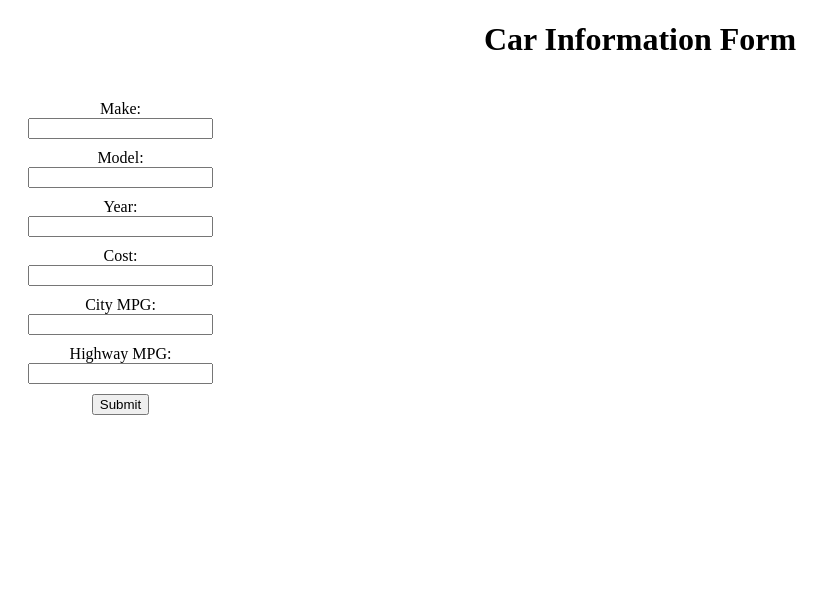
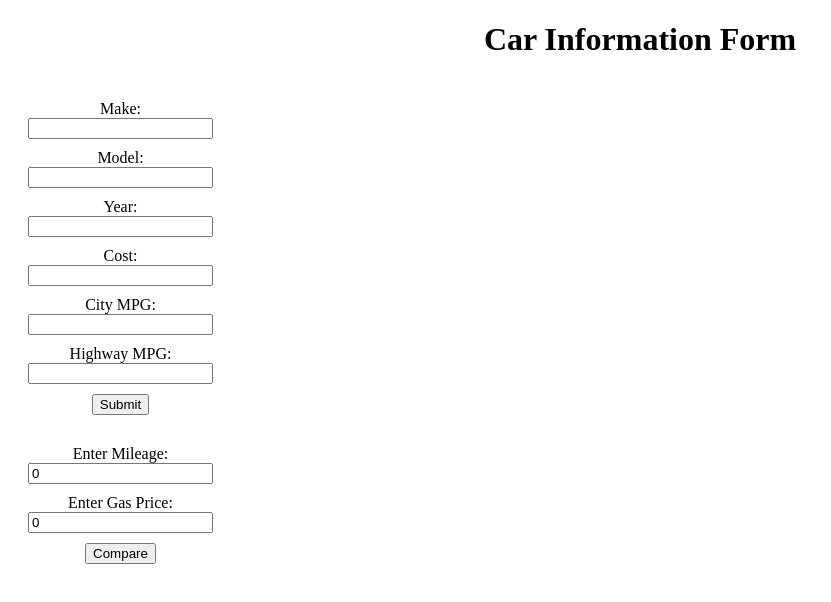
Before and after one commit to sfazliddin/CarComparison, a React (Vite) app: page / in a window 1280 px wide. Shown: the top 602 px of the page, without its empty margins (0-831 px from the left). Built offline with nearby package versions, Linux system fonts and the light colour scheme.

Commit message:
adding a feature to get the cost of driving a car

```diff
--- a/src/pages/EfficiencyComparison.jsx
+++ b/src/pages/EfficiencyComparison.jsx
@@ -23,9 +23,17 @@
   });
 
   const [carList, setCarList] = useState([]);
-
+  const [mileage, setMileage] = useState(0);
+  const [gasPrice, setGasPrice] = useState(0);
+  const [costAfterMileage, setCostAfterMileage] = useState(0);
   const handleChange = (e) => {
     setCarInfo({ ...carInfo, [e.target.name]: e.target.value });
+  };
+  const handleChangeMileage = (e) => {
+    setMileage(e.target.value);
+  };
+  const handleChangeGasPrice = (e) => {
+    setGasPrice(e.target.value);
   };
 
   const submitForm = () => {
@@ -53,6 +61,9 @@
       highwayMPG: "",
       combinedMPG: "",
     });
+  };
+  const compareForm = (index) => {
+    setCostAfterMileage(carList[index].cost - mileage + 1);
   };
 
   return (
@@ -168,6 +179,47 @@
                 Submit
               </button>
             </form>
+            <div>
+              <form style={{ marginTop: "30px" }}>
+                <div
+                  style={{
+                    marginBottom: "10px",
+                    display: "flex",
+                    flexDirection: "column",
+                  }}
+                >
+                  <label htmlFor="mileage">Enter Mileage:</label>
+                  <input
+                    type="number"
+                    id="mileage"
+                    name="mileage"
+                    value={mileage}
+                    onChange={handleChangeMileage}
+                    required
+                  />
+                </div>
+                <div
+                  style={{
+                    marginBottom: "10px",
+                    display: "flex",
+                    flexDirection: "column",
+                  }}
+                >
+                  <label htmlFor="avgGasPrice">Enter Gas Price:</label>
+                  <input
+                    type="number"
+                    id="gasPrice"
+                    name="gasPrice"
+                    value={gasPrice}
+                    onChange={handleChangeGasPrice}
+                    required
+                  />
+                </div>
+                <button type="button" onClick={compareForm}>
+                  Compare
+                </button>
+              </form>
+            </div>
           </div>
 
           <div
@@ -202,6 +254,10 @@
                 <p>
                   <strong>Combined MPG:</strong> {car.combinedMPG}
                 </p>
+                <p>
+                  <strong>Cost after {mileage} miles:</strong>{" "}
+                  {costAfterMileage}
+                </p>
               </div>
             ))}
           </div>
```
